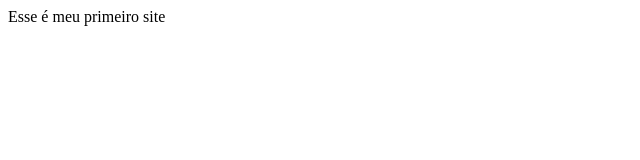
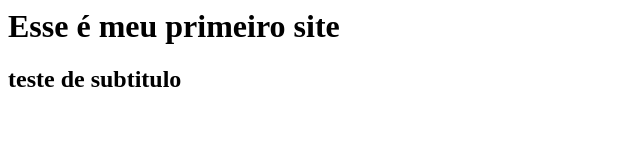
Before and after one commit to wesdrasalves1/primeirosite, a plain HTML site: page index.html in a window 1280 px wide. Shown: the whole page, without its empty margins (0-640 px from the left). Drawn offline with Linux system fonts and the light colour scheme.

Commit message:
Alterando titulo

```diff
--- a/index.html
+++ b/index.html
@@ -1,5 +1,7 @@
 <html>
   <body>
-    Esse é meu primeiro site
+    <h1>Esse é meu primeiro site </h1>
+
+	<h2>teste de subtitulo</h2>
   </body>
 </html>
```
